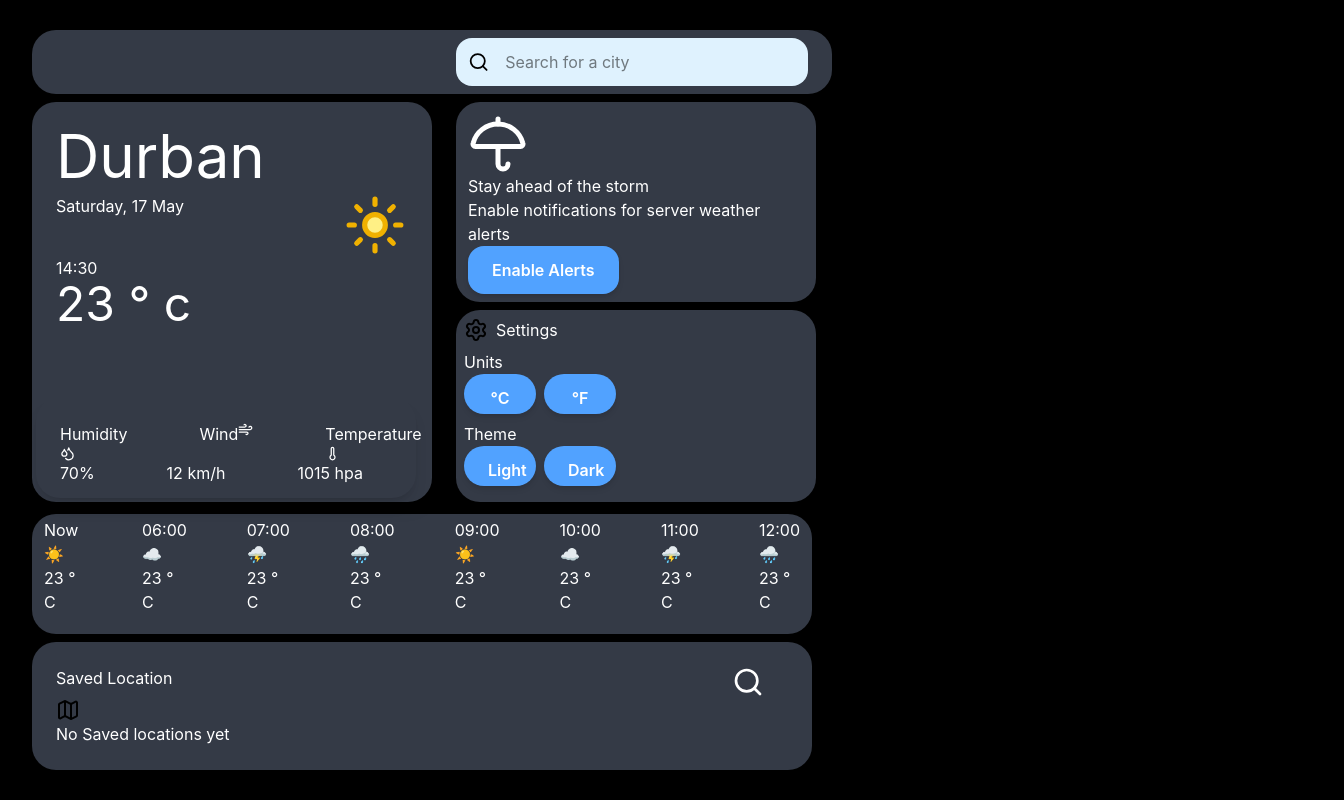
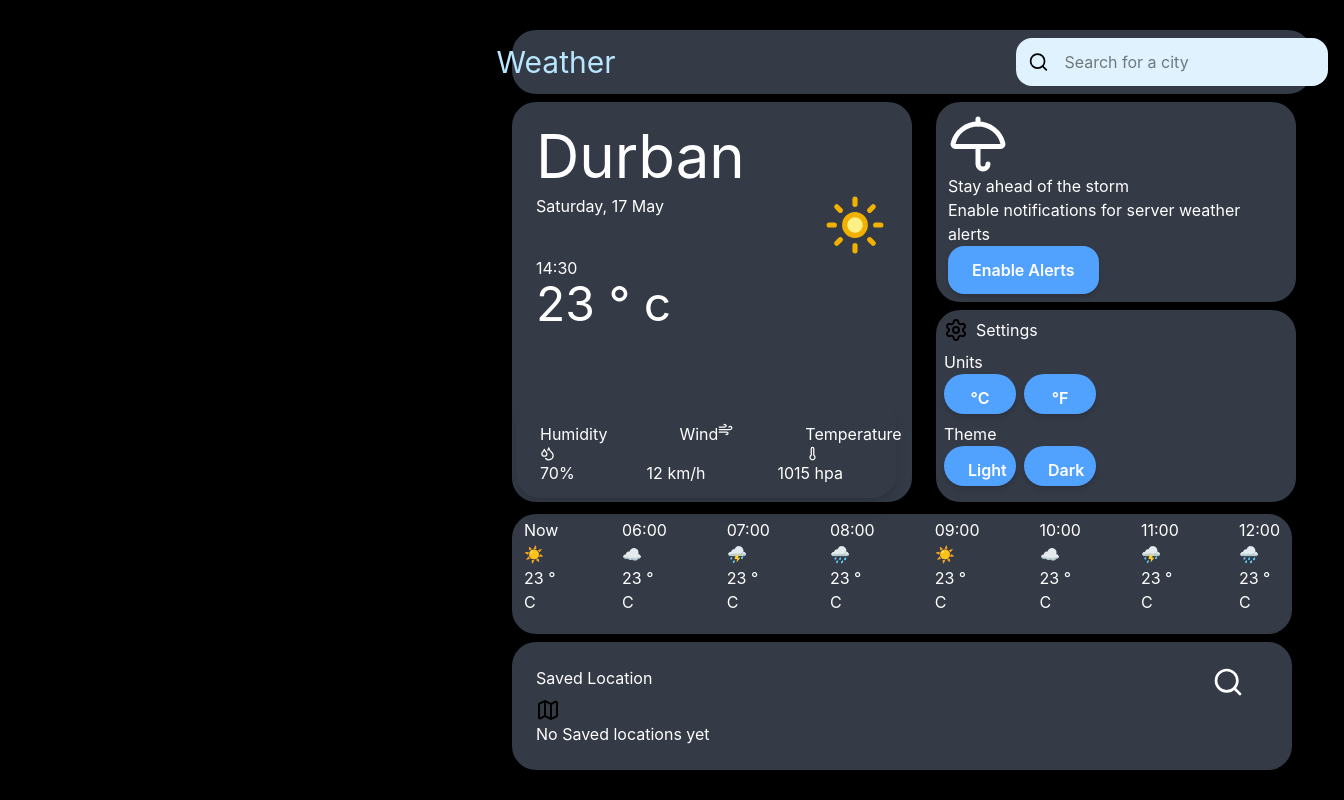
Before and after one commit to Happiness549/ReactTS-Weather-App, a React (Vite) app: page / in a window 1280 px wide. Shown: the whole page, 1344 px wide, since content can reach past the window. Built offline with nearby package versions, Linux system fonts and the light colour scheme.

Commit message:
Added the app name on the search card component

```diff
--- a/src/components/SearchBar/SearchBar.tsx
+++ b/src/components/SearchBar/SearchBar.tsx
@@ -2,6 +2,7 @@ import React from 'react'
 import { Input } from '../ui/Input'
 import { Search } from 'lucide-react'
 import { Card } from '../ui/Card'
+import { Text } from '../ui/Text'
 
 
 export const SearchBar = () => {
@@ -11,7 +12,7 @@ export const SearchBar = () => {
 
     <div >
         <Card className='w-200 flex justify-center items-center h-16 bg-[#343A46]'>
-
+          <Text variant={'h1'} className='text-sky-200 text-3xl'>Weather </Text>
             <div className='flex bg-sky-100 rounded-2xl p-3 w-2/3 ml-100 gap-4'>
                  <Search />
                  <Input
--- a/src/components/ui/Container.tsx
+++ b/src/components/ui/Container.tsx
@@ -8,7 +8,7 @@ interface ContainerProps{
 
 export const Container:React.FC<ContainerProps> = ({children}) => {
   return (
-    <div className='mx-auto w-full max-w-7x1 px-4 sm:px-6 lg:px-8 bg-black flex flex-col  '>
+    <div className='mx-auto w-full max-w-7x1 px-4 sm:px-6 lg:px-8 bg-black flex flex-col ml-120'>
     {children}
 
       </div>
--- a/src/pages/Home/Home.tsx
+++ b/src/pages/Home/Home.tsx
@@ -14,7 +14,7 @@ export const Home = ({ weatherData }: { weatherData: any }) => {
 
 
   return (
-    <div className='flex self-center items-center h-screen  '>
+    <div className='flex self-center items-center h-screen mr-40%'>
     <Container>
         <Navbar />
         <SearchBar />
```
